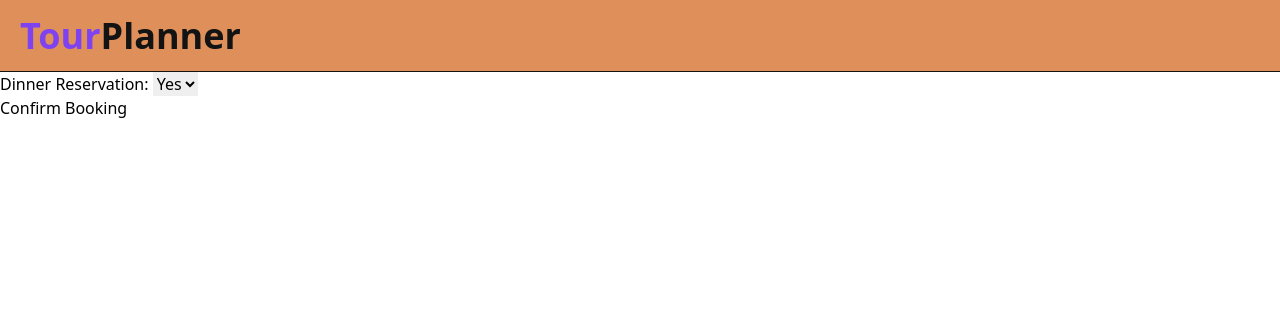
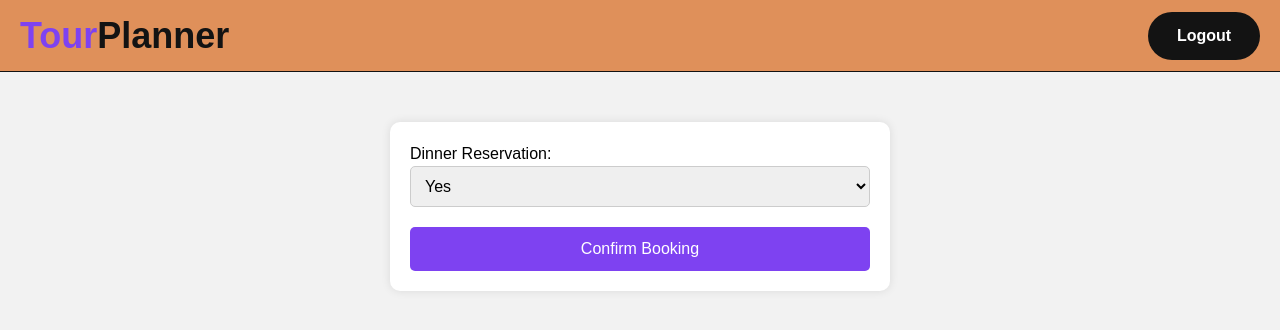
Before and after one commit to ay0-0n/TourPlanner, a Flask app: page /confirm_booking in a window 1280 px wide. Shown: the top 330 px of the page. Run offline with Flask 3, Linux system fonts and the light colour scheme; some libraries are stand-ins or nearby versions.

Commit message:
Changed designs

```diff
--- a/app/templates/confirm_booking.html
+++ b/app/templates/confirm_booking.html
@@ -5,15 +5,103 @@
     Confirm Booking
 {% endblock %}
 
+{% block style %}
+    <style>
+         body {
+            font-family: Arial, sans-serif;
+            margin: 0;
+            padding: 0;
+            background-color: #f2f2f2;
+        }
+
+        .container {
+            width: 500px !important;
+            margin: 50px auto;
+            background-color: #fff;
+            padding: 20px;
+            border-radius: 10px;
+            box-shadow: 0 0 10px rgba(0, 0, 0, 0.1);
+        }
+
+        .container h1 {
+            font-size:larger ;
+            text-align: center;
+            margin-bottom: 30px;
+        }
+
+        .container a{
+            display: block;
+            width: 100%;
+            padding: 10px;
+            background-color: #7E42F1;
+            color: #fff;
+            border: none;
+            border-radius: 5px;
+            font-size: 16px;
+            margin-top: 10px;
+            text-align: center;
+        }
+
+        .container a:hover{
+            background-color: #4d06d0;
+        }
+
+        .dropdown {
+            width: 100%;
+            margin-bottom: 20px;
+        }
+
+        .dropdown select {
+            width: 100%;
+            padding: 10px;
+            border: 1px solid #ccc;
+            border-radius: 5px;
+            outline: none;
+            font-size: 16px;
+        }
+
+        .btn-submit {
+            display: block;
+            width: 100%;
+            padding: 10px;
+            background-color: #7E42F1;
+            color: #fff;
+            border: none;
+            border-radius: 5px;
+            font-size: 16px;
+        }
+
+        .btn-submit:hover {
+            background-color: #4d06d0;
+        }
+
+        input[type="date"] {
+            width: 100%;
+            padding: 10px;
+            border: 1px solid #ccc;
+            border-radius: 5px;
+            outline: none;
+            font-size: 16px;
+            margin-bottom: 10px;
+        }
+    </style>
+{% endblock %}
+
+{% block logout%}
+<a class="bg-txt text-white w-28 h-12 rounded-full flex justify-center items-center font-semibold hover:shadow-lg hover:text-primary" href="{{url_for('logout')}}">Logout</a>
+{% endblock %}
+
 {% block content %}
 <div class="container">
     <form action="/confirm_booking" method="POST">
         <div class="form-group">
+            <div class="dropdown">
             <label for="dinner_reservation">Dinner Reservation:</label>
             <select class="form-control" id="dinner_reservation" name="dinner_reservation">
                 <option value="1">Yes</option>
                 <option value="0">No</option>
             </select>
+        </div>
         </div>
         <input type="hidden" name="destination" value="{{ destination }}">
         <input type="hidden" name="hotel" value="{{ hotel }}">
@@ -22,7 +110,7 @@
         <input type="hidden" name="arrival_date" value="{{ arrival_date }}">
         <input type="hidden" name="departure_date" value="{{ departure_date }}">
 
-        <button type="submit" class="btn btn-primary">Confirm Booking</button>
+        <button type="submit" class="btn-submit">Confirm Booking</button>
     </form>
 </div>
 {% endblock %}
```
